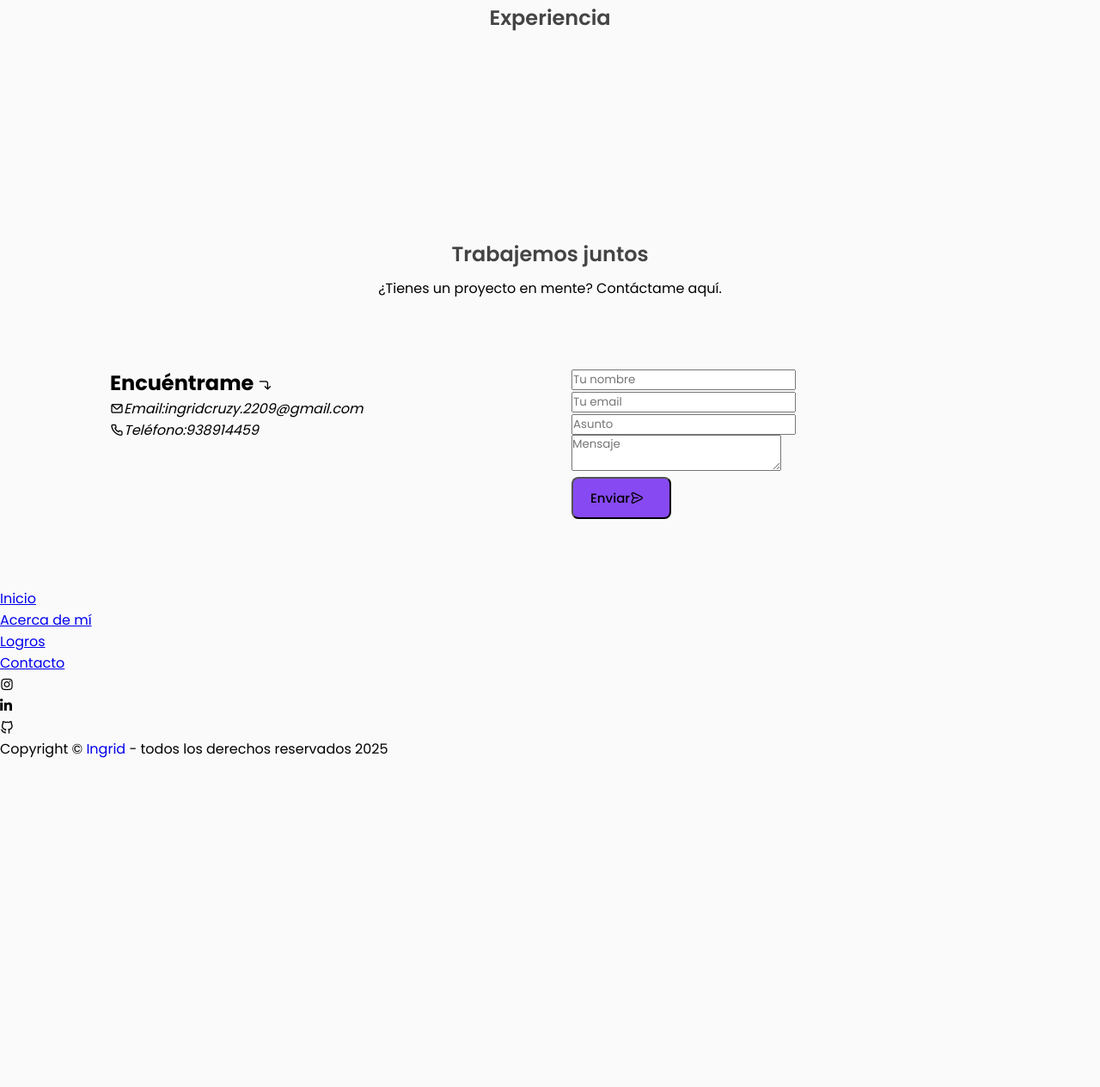
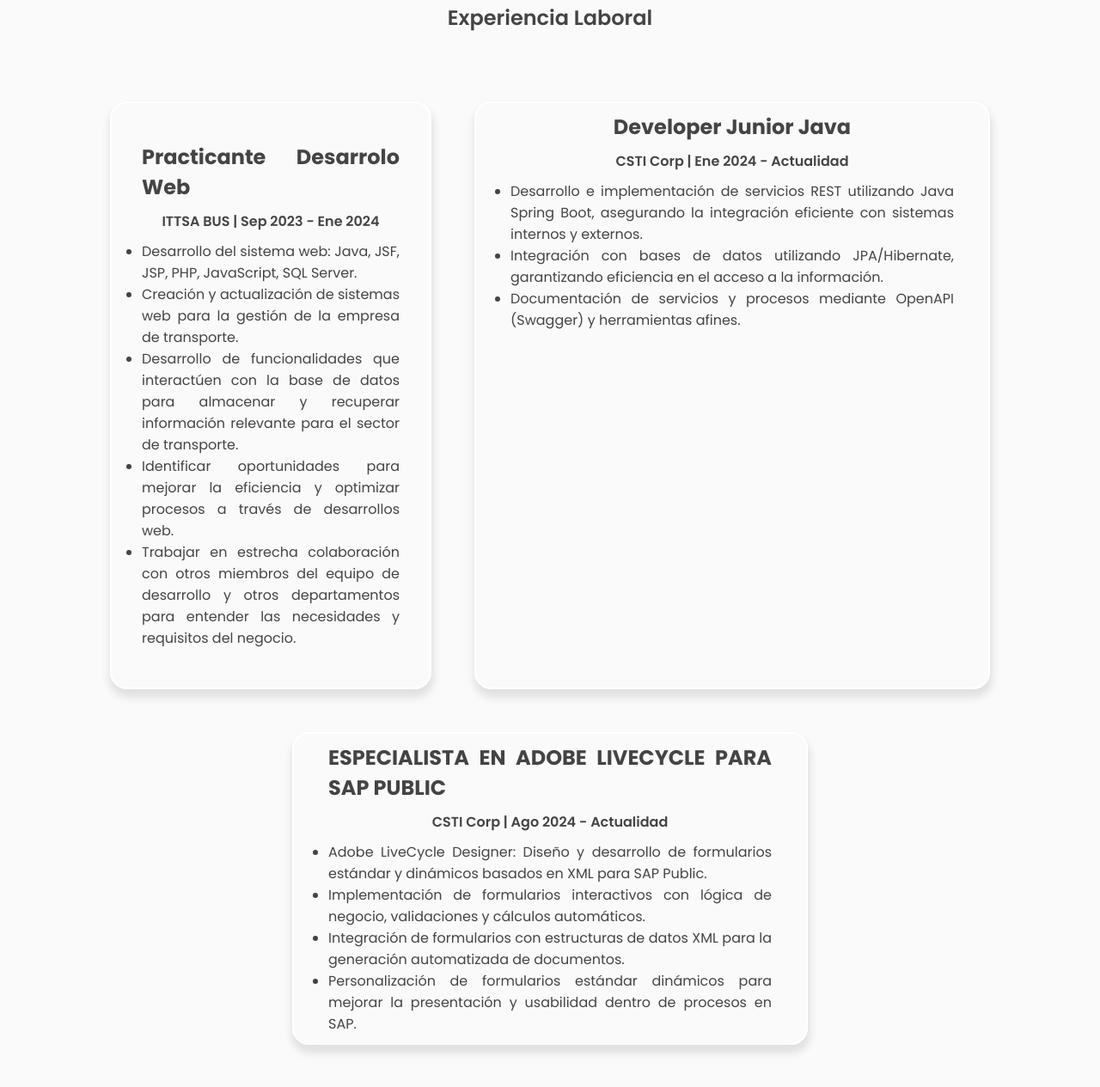
Before and after one commit to IngridCruzY/portfolioPersonal, a plain HTML site: page index.html in a window 1280 px wide. Shown: the part 1804-3069 px from the top of the page at 86% size. Before the commit the page ends 2688 px from the top, so only its background shows below. Drawn offline with nearby package versions, Linux system fonts and the light colour scheme; a web font is replaced by a local one.

Commit message:
avance de logros

```diff
--- a/assets/css/styles.css
+++ b/assets/css/styles.css
@@ -521,3 +521,96 @@ i {
     background: #8749f2;
     z-index: 1;
 }
+
+.col__2 {
+    display: flex;
+    width: 50%;
+}
+
+.row__2 {
+    display: flex;
+    justify-content: space-between;
+    width: 100%;
+    gap: 50px;
+}
+
+.about-info__2 {
+    position: relative;
+    display: flex;
+    align-items: center;
+    flex-direction: column;
+    text-align: justify;
+    padding-block: 45px 45px;
+    padding-inline: 35px;
+    border: 2px solid #fff;
+    background: transparent;
+    box-shadow: 1px 8px 10px 2px var(--first-shadow);
+    border-radius: 20px;
+}
+
+.about-info__2 h2{
+    color: var(--text-color);
+}
+
+.about-info__2 p{
+    margin-top: 10px;
+    color: var(--text-color);
+    font-weight: 600;
+}
+
+.work__description {
+    margin-top: 10px;
+    color: var(--text-color);
+}
+
+.skill__2 {
+    position: relative;
+    display: flex;
+    max-width: 600px;
+    width: 100%;
+    align-items: center;
+    flex-direction: column;
+    text-align: justify;
+    background: transparent;
+    box-shadow: 1px 8px 10px 2px var(--first-shadow);
+    padding: 10px 40px;
+    border: 2px solid #fff;
+    border-radius: 20px;
+}
+
+.skill__2 h2{
+    color: var(--text-color);
+}
+
+.skill__2 p{
+    margin-top: 10px;
+    color: var(--text-color);
+    font-weight: 600;
+}
+
+
+.skill__3 {
+    position: relative;
+    display: flex;
+    max-width: 600px;
+    width: 100%;
+    align-items: center;
+    flex-direction: column;
+    text-align: justify;
+    background: transparent;
+    box-shadow: 1px 8px 10px 2px var(--first-shadow);
+    padding: 10px 40px;
+    border: 2px solid #fff;
+    border-radius: 20px;
+    margin: 50px auto;
+}
+
+.skill__3 h2{
+    color: var(--text-color);
+}
+
+.skill__3 p{
+    margin-top: 10px;
+    color: var(--text-color);
+    font-weight: 600;
+}
--- a/index.html
+++ b/index.html
@@ -171,7 +171,50 @@
             <!--LOGROS-->
             <section class="section" id="logros">
                 <div class="top-header">
-                    <h1>Experiencia</h1>
+                    <h1>Experiencia Laboral</h1>
+                </div>
+                <div class="row__2">
+                    <div class="col__2">
+                        <div class="about-info__2">
+                            <h2>Practicante Desarrolo Web</h2>
+                            <p>ITTSA BUS | Sep 2023 - Ene 2024</p>
+                            <ul class="work__description">
+                                <li>Desarrollo del sistema web: Java, JSF, JSP, PHP, JavaScript, SQL Server.</li>
+                                <li>Creación y actualización de sistemas web para la gestión de la empresa de transporte.</li>
+                                <li>Desarrollo de funcionalidades que interactúen con la base de datos para almacenar y recuperar información relevante para el sector de transporte.</li>
+                                <li>Identificar oportunidades para mejorar la eficiencia y optimizar procesos a través de desarrollos web.</li>
+                                <li>Trabajar en estrecha colaboración con otros miembros del equipo de desarrollo y otros departamentos para entender las necesidades y
+                                    requisitos del negocio.</li>
+                            </ul>
+                        </div>
+                    </div>
+                    <div class="skill__2">
+                        <h2>Developer Junior Java</h2>
+                        <p>CSTI Corp | Ene 2024 - Actualidad</p>
+                        <ul class="work__description">
+                            <li>Desarrollo e implementación de servicios REST utilizando Java
+                                Spring Boot, asegurando la integración eficiente con sistemas
+                                internos y externos.</li>
+                            <li>Integración con bases de datos utilizando JPA/Hibernate,
+                                garantizando eficiencia en el acceso a la información.</li>
+                            <li>Documentación de servicios y procesos mediante OpenAPI
+                                (Swagger) y herramientas afines.</li>
+                        </ul>
+                    </div>
+                </div>
+                <div class="skill__3">
+                    <h2>ESPECIALISTA EN ADOBE LIVECYCLE PARA SAP PUBLIC</h2>
+                    <p>CSTI Corp | Ago 2024 - Actualidad</p>
+                    <ul class="work__description">
+                        <li>Adobe LiveCycle Designer: Diseño y desarrollo de formularios
+                            estándar y dinámicos basados en XML para SAP Public.</li>
+                        <li>Implementación de formularios interactivos con lógica de
+                            negocio, validaciones y cálculos automáticos.</li>
+                        <li>Integración de formularios con estructuras de datos XML para
+                            la generación automatizada de documentos.</li>
+                        <li>Personalización de formularios estándar dinámicos para
+                            mejorar la presentación y usabilidad dentro de procesos en SAP.</li>
+                    </ul>
                 </div>
             </section>
             <!--contact-->
```
